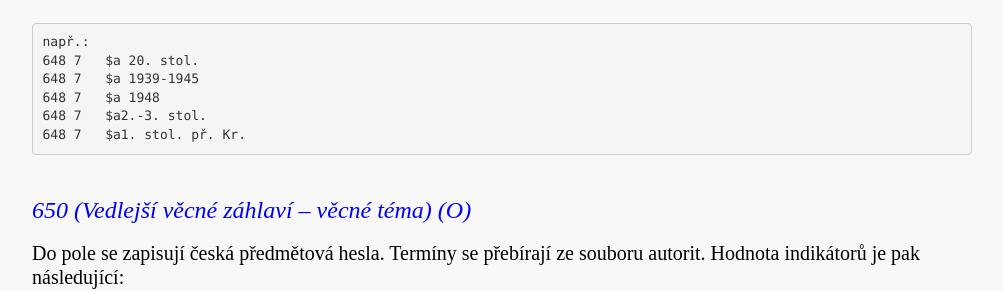
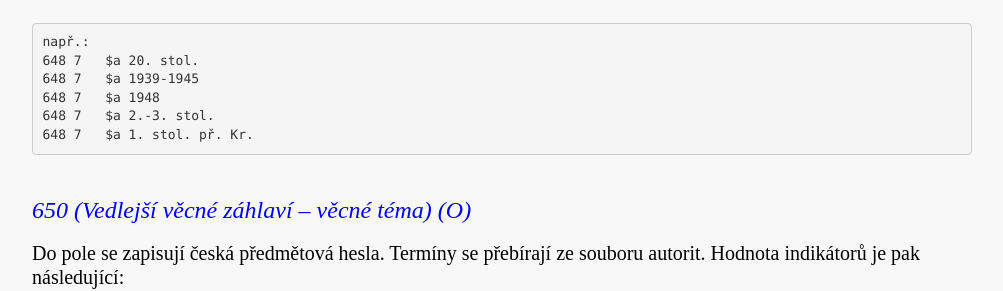
Before and after one commit to WebarchivCZ/katalogizacni-manual, a Jekyll site: the page built from _posts/2017-06-17-Věcné selekční údaje.md, in a window 1280 px wide and 900 px high, scrolled down 783 px. Shown: the part 226-517 px from the top of the window, without its empty margins (138-1141 px from the left). Built offline with Jekyll 4.4.1, drawn with Linux system fonts in a browser that asks for light colours.

Commit message:
edit_odsazeni_selekcni_udaje

````diff
--- a/_posts/2017-06-17-Věcné selekční údaje.md
+++ b/_posts/2017-06-17-Věcné selekční údaje.md
@@ -26,8 +26,8 @@
 648 7	$a 20. stol.
 648 7	$a 1939-1945
 648 7	$a 1948
-648 7	$a2.-3. stol.
-648 7	$a1. stol. př. Kr.
+648 7	$a 2.-3. stol.
+648 7	$a 1. stol. př. Kr.
 ```
 
 
````
